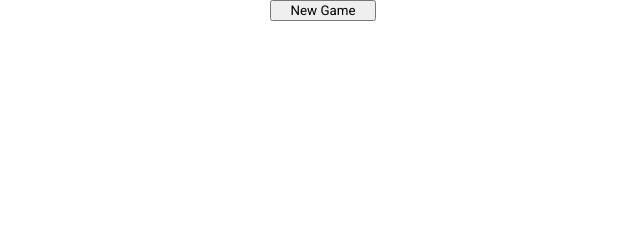
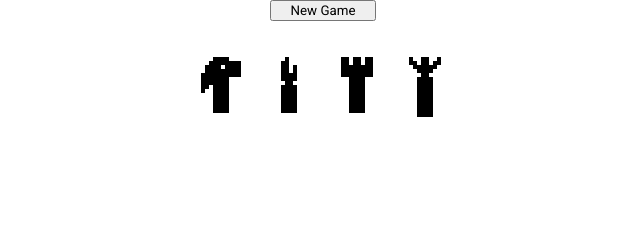
Before and after one commit to jakeschlaerth/ChessServer, a Flask app: page / in a window 1280 px wide. Shown: the part 556-800 px from the top of the page, without its empty margins (317-957 px from the left). Run offline with Flask 2, Linux system fonts and the light colour scheme.

Commit message:
cursor changes when draggin piece, started promotion functionality, added configs for rpi

```diff
--- a/app.py
+++ b/app.py
@@ -7,7 +7,7 @@ from ChessRules import ChessGame, Piece, King, Queen, Rook, Bishop, Knight, Pawn
 from sunfish import *
 
 app = Flask(__name__, static_url_path="/static", static_folder="static")
-CORS(app, resources={r"/": {"origins": "http://localhost:5000"}})
+CORS(app) # rpi , resources={r"/": {"origins": "http://localhost:5000"}})
 
 game = ChessGame()
 
--- a/static/css/styles.css
+++ b/static/css/styles.css
@@ -50,3 +50,14 @@
 * {
     font-family: Roboto;
 }
+
+.promotion-container {
+    display: flex;
+    flex-direction: column;
+    align-items: center;
+    padding-top: 2em;
+}
+
+.white-container {
+    display: none;
+}
--- a/templates/index.html
+++ b/templates/index.html
@@ -1,8 +1,7 @@
 <html>
 
 <head>
-    <link href="/static/css/styles.css"
-        rel="stylesheet">
+    <link href="/static/css/styles.css" rel="stylesheet">
     <title>Chess</title>
     <meta charset="UTF-8">
     <link
@@ -118,6 +117,20 @@
             </table>
         </div>
         <button class="reset-button">New Game</button>
+        <div class="promotion-container">
+            <div class="white-container">
+                <img src="/static/images/white-knight.png">
+                <img src="/static/images/white-bishop.png">
+                <img src="/static/images/white-rook.png">
+                <img src="/static/images/white-queen.png">
+            </div>
+            <div class="black-container">
+                <img src="/static/images/black-knight.png">
+                <img src="/static/images/black-bishop.png">
+                <img src="/static/images/black-rook.png">
+                <img src="/static/images/black-queen.png">
+            </div>
+        </div>
     </div>
 
 </body>
```
Also changed, not shown: static/js/script.js (+31 -7 lines), static/images/white-bishop.png, static/images/white-king.png, static/images/white-knight.png, static/images/white-pawn.png, static/images/white-queen.png, static/images/white-rook.png.
